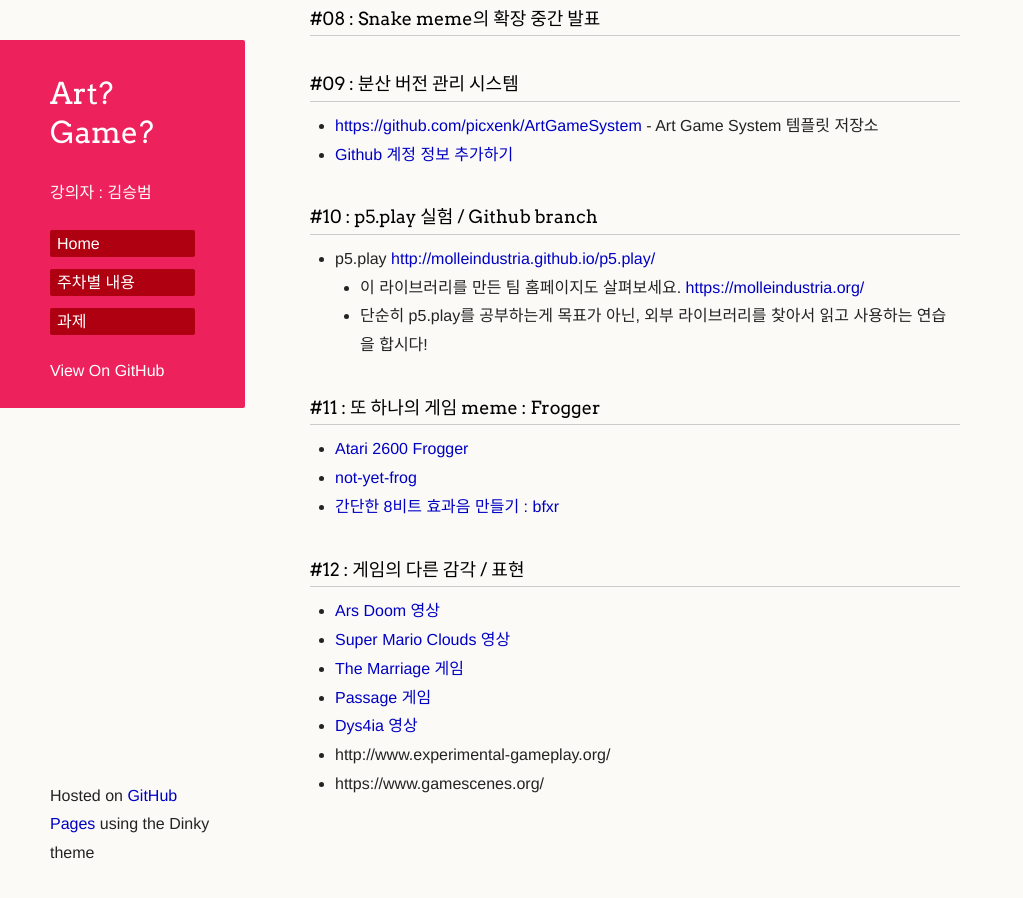
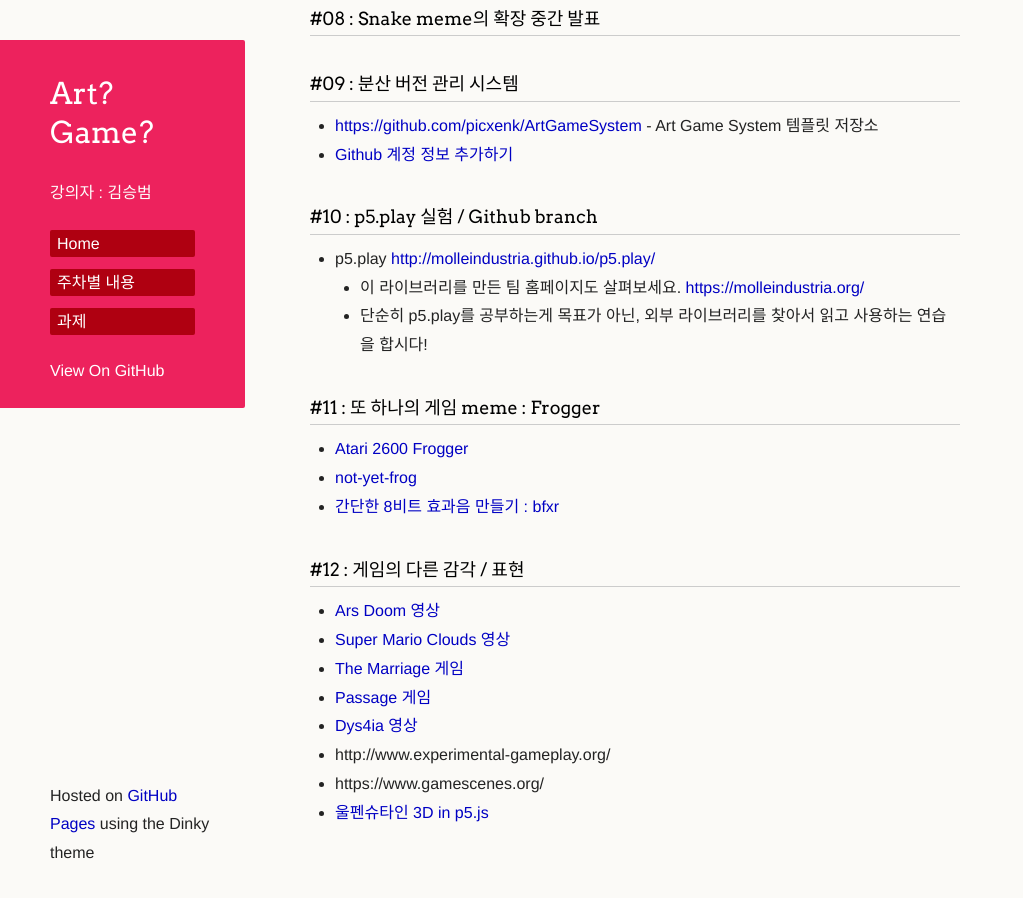
Before and after one commit to picxenk/SIA2019ArtGame, a Jekyll site: the page built from curriculum.md, in a window 1280 px wide and 900 px high, scrolled down 1585 px. Shown: the whole window, without its empty margins (0-1023 px from the left). Built offline with Jekyll 4.4.1, drawn with Linux system fonts in a browser that asks for light colours; our own code applies the rules of GitHub Pages for plain Markdown files; a script that is not in the unit is left out; the repository's description, which GitHub fills in, is left out; before the commit the page ends 2456 px from its top, so only the background shows below that.

Commit message:
Update curriculum.md

```diff
--- a/curriculum.md
+++ b/curriculum.md
@@ -67,3 +67,4 @@
  * [Dys4ia 영상](https://www.youtube.com/watch?v=2waqk5OiBX8)
  * http://www.experimental-gameplay.org/
  * https://www.gamescenes.org/
+ * [울펜슈타인 3D in p5.js](https://editor.p5js.org/picxenk@gmail.com/sketches/vpzsjH3UK)
```
